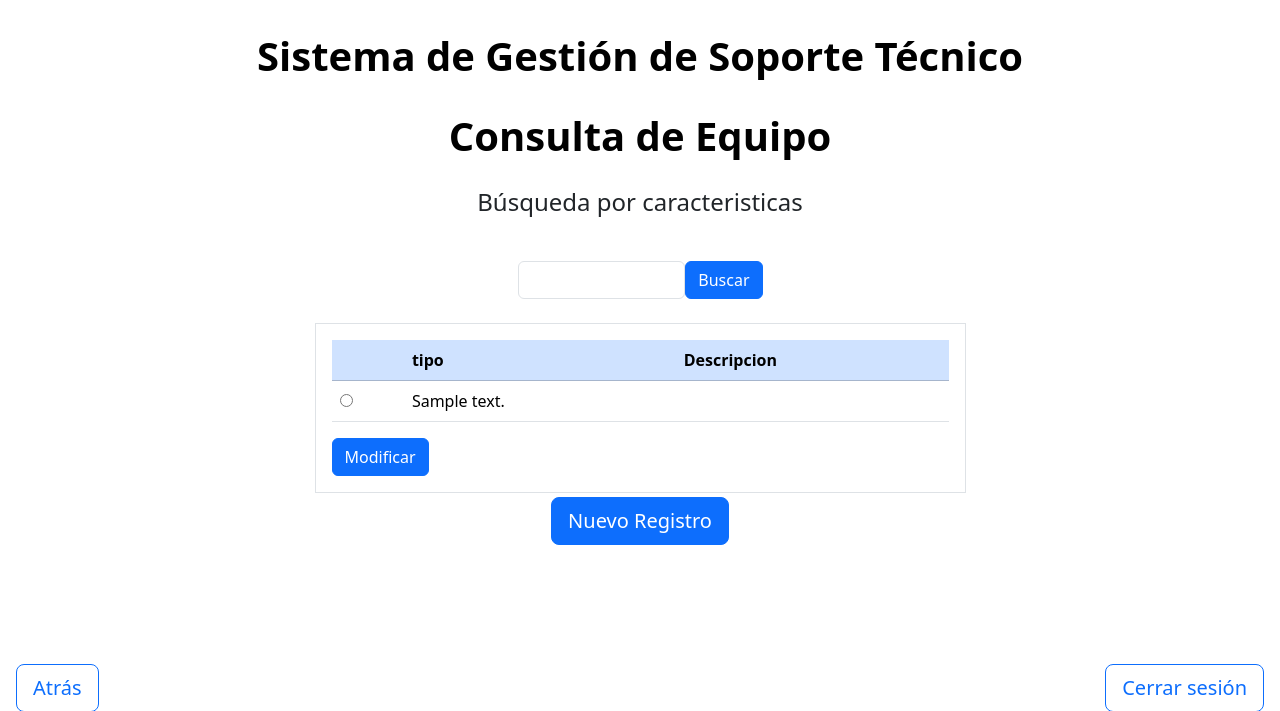
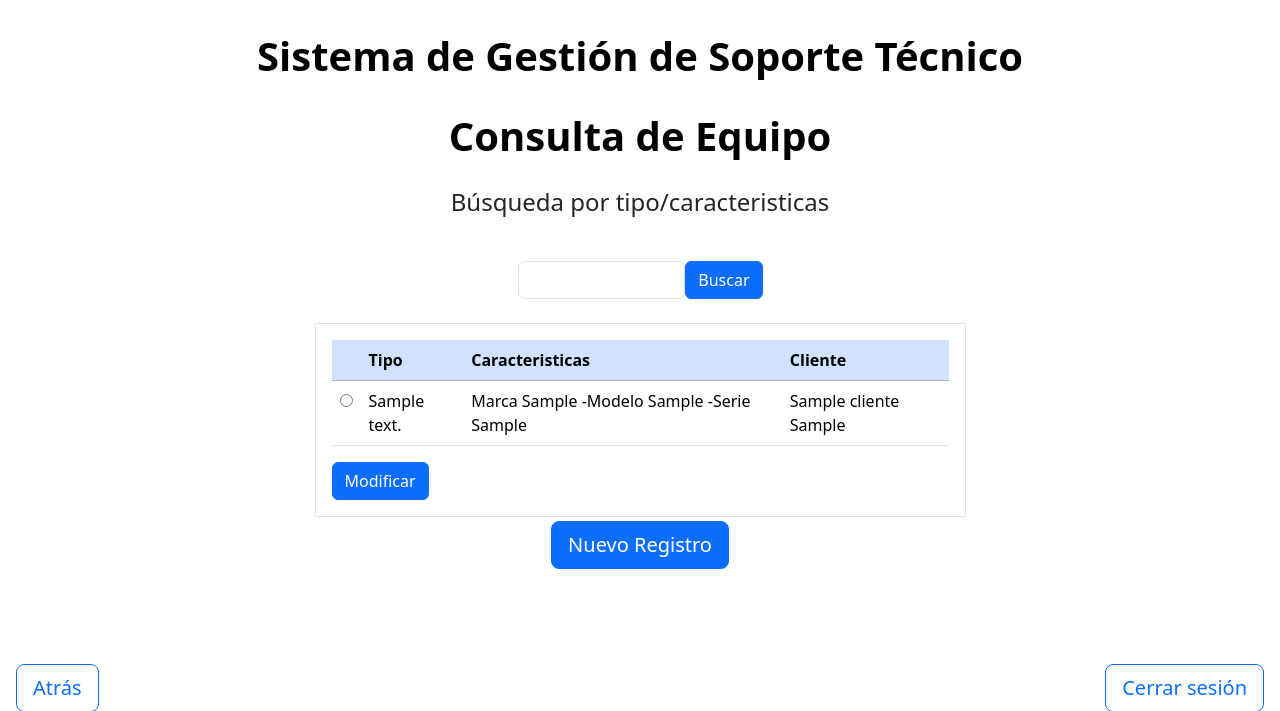
Before and after one commit to vivianmieres/soporte, a Django app: page /equipo/equipo_consulta/ in a window 1280 px wide. Shown: the part 56-767 px from the top of the page. Run offline with Django 5.2, Linux system fonts and the light colour scheme; tables that the repository leaves empty hold one stand-in row (values such as "Sample post"); some libraries are stand-ins or nearby versions.

Commit message:
correccion equipo busqueda

```diff
--- a/app/views.py
+++ b/app/views.py
@@ -454,8 +454,9 @@
       busqueda = request.GET.get("buscar")
       print(busqueda)
       if busqueda:
-         equipo = (models.Equipo.objects.filter(marca__icontains = busqueda) or
-                   models.Equipo.objects.filter(modelo__icontains = busqueda))
+         equipo = models.Equipo.objects.filter(Q(id_tipo_equipo__descripcion__icontains=busqueda)|
+                                               Q(marca__icontains=busqueda) |
+                                               Q(modelo__icontains=busqueda))
       print(equipo)
    elif request.method=="POST":
       equipo_seleccionado= request.POST.get("equipo_seleccionado",False)
--- a/public/templates/equipoConsulta.html
+++ b/public/templates/equipoConsulta.html
@@ -6,7 +6,7 @@
 
 {%block busqueda %}
 <div class="d-flex gap-2 justify-content-center py-1">
-    <h4 class="mb-3">Búsqueda por caracteristicas</h4>
+    <h4 class="mb-3">Búsqueda por tipo/caracteristicas</h4>
 </div>
 
 <div class="px-1 py-1 my-1 text-center">
@@ -29,21 +29,25 @@
                 <thead class="table-primary">
                     <tr>
                     <th scope="col"></th>
-                    <th scope="col">tipo</th>
-                    <th scope="col">Descripcion</th>
+                    <th scope="col">Tipo</th>
+                    <th scope="col">Caracteristicas</th>
+                    <th scope="col">Cliente</th>
                     </tr>
                 </thead>
                 <tbody>
                     {%for obj in equipo%}
                     <tr>
                     <td>
-                        <input type="radio" value="{{obj}}" name="equipo_seleccionado">
+                        <input type="radio" value="{{obj.id_equipo}}" name="equipo_seleccionado">
                     </td>
                     <td>
                         {{obj.id_tipo_equipo.descripcion}}
                     </td>
                     <td>
-                        {{obj.caracteristicas}}
+                       Marca {{obj.marca}} -Modelo {{obj.modelo}} -Serie {{obj.serie}}
+                    </td>
+                    <td>
+                        {{obj.id_cliente.nombres}} {{obj.id_cliente.apellidos}}
                     </td>
                     </tr>
                     {% empty %}
```
Also changed, not shown: templates/equipoConsulta.html (+9 -5 lines).
